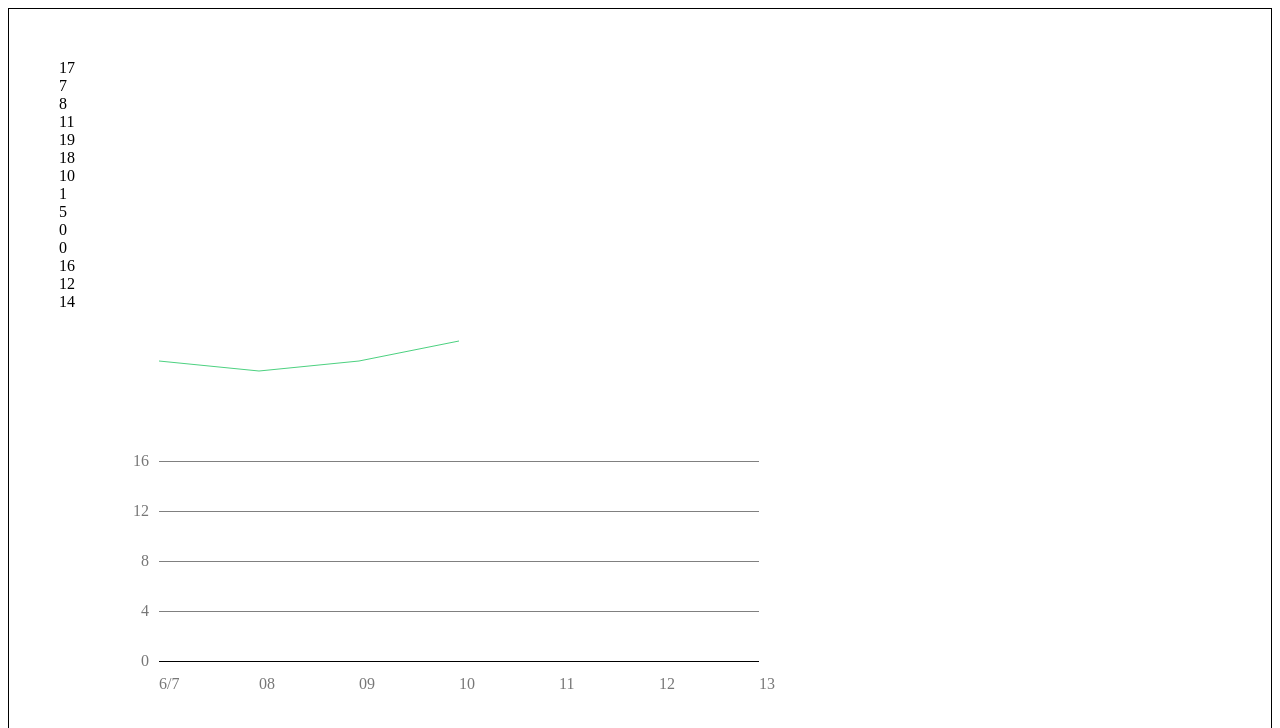
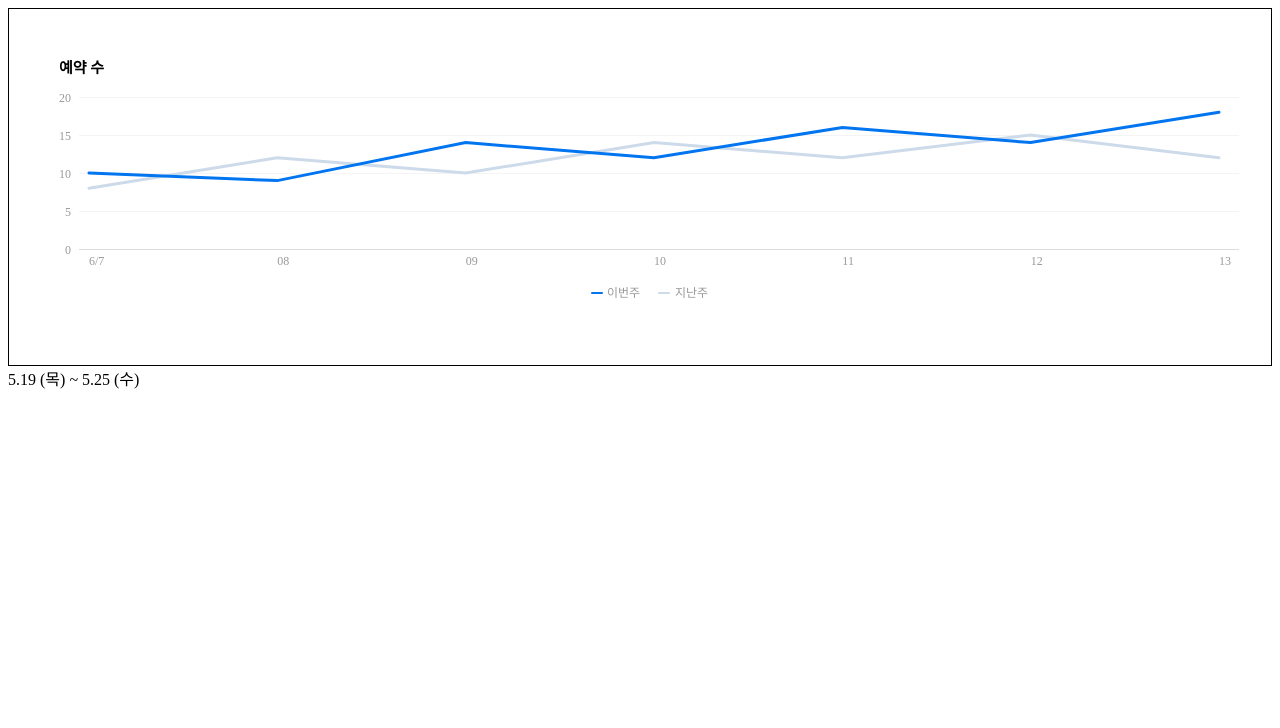
Before and after one commit to mujaen/react-query-apollo, a React app: page / in a window 1280 px wide. Shown: the top 728 px of the page. Built offline with nearby package versions, Linux system fonts and the light colour scheme.

Commit message:
feat: Display Weekly Component 추가

```diff
--- /dev/null
+++ b/src/components/DisplayWeek/index.tsx
@@ -0,0 +1,29 @@
+import React from 'react';
+import styled from 'styled-components';
+
+interface DisplayWeekDataProps {
+  date: string;
+}
+
+interface DisplayWeekProps {
+  data: DisplayWeekDataProps[],
+}
+
+const WeekRangeText = styled.div`
+
+`
+
+function DisplayWeek ({data}: DisplayWeekProps) {
+
+  const formatDate = (): string => {
+    return '12';
+  }
+
+  return (
+    <>
+      <WeekRangeText>{formatDate}5.19 (목) ~ 5.25 (수)</WeekRangeText>
+    </>
+  )
+}
+
+export default DisplayWeek;
--- a/src/components/LineChart/index.tsx
+++ b/src/components/LineChart/index.tsx
@@ -1,4 +1,4 @@
-import React, {useEffect} from 'react'
+import React from 'react'
 import styled from 'styled-components'
 import format from 'date-fns/format'
 import parseISO from 'date-fns/parseISO'
@@ -9,7 +9,9 @@ interface LineChartDataProps {
 }
 
 interface LineChartProps {
-    data: LineChartDataProps[]
+    data: LineChartDataProps[],
+    width: number;
+    title: string
 }
 
 const Wrapper = styled.div`
@@ -17,123 +19,200 @@ const Wrapper = styled.div`
     border: 1px solid #000;
 `
 
-const StyleSvg = styled.div`
-    text {
-      fill: #777;
-    }
+const Title = styled.text`
+    color: #333;
+    font-size: 15px;
+    font-weight: 600;
+    line-height: 20px;
+`
+
+const StyledText = styled.text`
+    fill: #999;
+    font-size: 12px;
+    line-height: 16px;
 `
 
 const MainLine = styled.path`
-    stroke: black;
+    stroke: #ddd;
     stroke-width: 1;
     shape-rendering : crispEdges;
     fill: none;
 `
 
 const SubLine = styled.path`
-    stroke: gray;
+    stroke: #f4f4f4;
     stroke-width: 1;
     shape-rendering : crispEdges;
     fill: none;
 `
 
-const ThisWeek = styled.path`
-    stroke: rgb(76, 209, 128);
-    stroke-width: 1;
+const ThisWeekPath = styled.path`
+    stroke: #0075EF;
+    stroke-width: 3;
+    stroke-linecap: round;
+    fill: none;
+`
+
+const LastWeekPath = styled.path`
+    stroke: #CCDAEA;
+    stroke-width: 3;
+    stroke-linecap: round;
+    fill: none;
+`
+
+const StyledThisLabelPath = styled.path`
+    stroke: #0075EF;
+    stroke-width: 2;
+    stroke-linecap: round;
+    fill: none;
+`
+
+const StyledLastLabelPath = styled.path`
+    stroke: #CCDAEA;
+    stroke-width: 2;
+    stroke-linecap: round;
     fill: none;
 `
 
 
-function LineChart({data}:LineChartProps) {
+function LineChart({data, width, title}:LineChartProps) {
     const initialOptions = {
-        width: 800,
-        height: 400
+        outerWidth: width,
+        outerHeight: 252,
+        paddingTop: 50,
+        paddingBottom: 50,
+        paddingLeft: 20,
+        paddingRight: 30,
+        xStartPoint: 20,
+        xStartText: 30,
+        xTextMargin: 12,
+        yTextMargin: 16,
+        yTextAxis: 5,
+        y: 38,
+        xTicks: 6,
     }
-    const SVG_CHART_WIDTH = 800;
-    const SVG_CHART_HEIGHT = 400;
+    const maxRange = {
+        max20: {
+            max: 20,
+            range: ['0', '5', '10', '15', '20']
+        },
+        max50: {
+            max: 50,
+            range: ['0', '10', '25', '35', '50']
+        },
+        max100: {
+            max: 100,
+            range: ['0', '25', '50', '75', '100']
+        },
+        default: {
+            max: 500,
+            range: ['0', '100', '250', '400', '500']
+        }
+    }
+    const {outerWidth, outerHeight, paddingTop, paddingBottom, paddingLeft, paddingRight, xStartPoint, xStartText, xTextMargin, yTextMargin, yTextAxis, y, xTicks } = initialOptions;
 
-    //최댓값
+    // 최댓값
     const max = Math.max(...data.map(day => day.value || 0), 0);
+    // x 중심선 너비
+    const xAxisLength = outerWidth;
+    // y 중심선 너비
+    const yAxisLength = outerHeight - (paddingTop + paddingBottom);
+    // y 시작점 위치
+    const yStartPoint = y + yAxisLength;
+    const thisWeekData = data.slice(0, 7).reverse();
+    const lastWeekData = data.slice(7).reverse();
 
-    const x = 100;
-    // x 중심선 너비
-    const xAxisLength = SVG_CHART_WIDTH - x * 2;
-    const y = 50;
-
-    // y 중심선 너비
-    const yAxisLength = SVG_CHART_HEIGHT - y * 2;
-    const xAxisY = y + yAxisLength;
-    const yTicks = 5;
-
-
-    // useEffect(() => {
-    //     window.addEventListener("resize", console.log(svgWrapperRef.current.getBoundingClientRect()), true);
-    // }, []);
-    const thisWeekData = data.slice(0, 7).reverse();
-    const lastWeekdata = data.slice(7).reverse();
+    /***
+     * 데이터를 받아 날짜를 변환합니다.
+     * @param data
+     */
     const formatDate = (data): string[] => {
-        const newData = new Array();
+        const newData = [''];
         data.map((_, index) => {
             newData[index] = `${format(parseISO(data[index].date), index == 0 ? 'M/d' :'dd')}`;
         });
         return newData;
     }
 
-    const makeMaxRange = (max): string[] => {
-        const newRange = new Array();
-        const unit = Math.ceil(max) / yTicks;
-        Array.from({length: yTicks}).map((_, index) => {
-           newRange[index] = Math.ceil(unit * index);
-        });
-
-        return newRange;
+    /***
+     * 최댓값과 문자열로 key를 받아 범위안의 결과값을 반환합니다.
+     * @param max
+     * @param key
+     */
+    const setMaxRange = (max, key) => {
+        switch(true) {
+            case max < 20:
+                return maxRange.max20[key]
+            case max < 50:
+                return maxRange.max50[key]
+            case max < 100:
+                return maxRange.max100[key]
+            default:
+                return maxRange.default[key]
+        }
     }
 
-    const makeChartPoint = () => {
-
+    /***
+     * 주별 데이터를 받아 패스의 좌표를 반환합니다
+     * @param data
+     */
+    const drawWeekPath = (data): string => {
+        let html = '';
+        if(data) {
+            data.map(({value}, index) => {
+                html += `${index == 0 ? 'M' : 'L'} ${(((outerWidth - (paddingLeft + paddingRight)) / xTicks) * index) + xStartText}, ${yStartPoint - makePoint(value, setMaxRange(max, 'max'))} `;
+            })
+        }
+        return html;
     }
 
-    const drawThisWeekPath = (): React.ReactNode => {
-        const h = '50';
-
-        return `M${x},${h} L${x * 2} 60, L${x * 3} ${h}, L${x * 4} 30`;
+    const drawLabelPath = (x: number, y: number): string => {
+        return `M${(outerWidth / 2) - x}, ${yStartPoint + y} L${(outerWidth / 2) - (x - 10)}, ${yStartPoint + y}`
     }
 
     const drawMainLine = (): string => {
-        return `M${x}, ${xAxisY} H${x + xAxisLength}`
+        return `M${xStartPoint}, ${yStartPoint} H${xAxisLength}`
     }
 
     const drawSubLine = (index): string => {
-        return `M${x}, ${xAxisY - (y * index)} L${x + xAxisLength} ${xAxisY - (y * index)}`
+        return `M${xStartPoint}, ${yStartPoint - (y * index)} L${xAxisLength} ${yStartPoint - (y * index)}`
+    }
+
+    const makePoint = (value: number, max: number ) => {
+        return (yAxisLength / max) * value;
     }
 
     return (
         <Wrapper>
-            {data?.map(({date, value}, index) => (
-                <div key={index}>{value}</div>
-            ))}
-            <StyleSvg>
-                <svg width={SVG_CHART_WIDTH} height={SVG_CHART_HEIGHT}>
-                    {makeMaxRange(max).map((value, index) => (
+            <svg width={outerWidth} height={outerHeight}>
+                <Title x={0} y={14}>
+                    {title}
+                </Title>
+                {setMaxRange(max, 'range').map((value, index) => (
                   <g key={index}>
                       <SubLine d={drawSubLine(index)} />
-                            <text x={x - 10} y={xAxisY - (y * index) + 5} textAnchor='end'>
+                      <StyledText x={xTextMargin} y={yStartPoint - (y * index) + yTextAxis} textAnchor='end'>
                           {value}
-                            </text>
+                      </StyledText>
                   </g>
                 ))}
                 <MainLine d={drawMainLine()} />
                 {formatDate(thisWeekData).map((day, index) => (
                   <g key={index}>
-                            <text x={x + ((SVG_CHART_WIDTH - x * 2) / 6) * index} y={xAxisY + 28}>
+                      <StyledText x={(((outerWidth - (paddingLeft + paddingRight)) / xTicks) * index) + xStartText} y={yStartPoint + yTextMargin}>
                           {day}
-                            </text>
+                      </StyledText>
                   </g>
                 ))}
-                    {/*<ThisWeekPath d="M100,50 H200" />*/}
-                    <ThisWeek d={drawThisWeekPath()} />
+                <LastWeekPath d={drawWeekPath(lastWeekData)} />
+                <ThisWeekPath d={drawWeekPath(thisWeekData)} />
+                <g>
+                    <StyledThisLabelPath d={drawLabelPath(57, 44)}></StyledThisLabelPath>
+                    <StyledText x={(outerWidth / 2) - 42} y={yStartPoint + (yTextMargin * 3)}>이번주</StyledText>
+                    <StyledLastLabelPath d={drawLabelPath(-10, 44)}></StyledLastLabelPath>
+                    <StyledText x={(outerWidth / 2) + 26} y={yStartPoint + (yTextMargin * 3)}>지난주</StyledText>
+                </g>
             </svg>
-            </StyleSvg>
         </Wrapper>
     )
 }
--- a/src/pages/HomePage/index.tsx
+++ b/src/pages/HomePage/index.tsx
@@ -1,31 +1,32 @@
 import React from 'react';
 import LineChart from 'components/LineChart';
+import DisplayWeek from "../../components/DisplayWeek";
 
 const HomePage: React.FC = ({}) => {
   const trends = [
     {
       date: '2020-06-13T00:00:00.000Z',
-      value: 17
+      value: 18
     },
     {
       date: '2020-06-12T00:00:00.000Z',
-      value: 7
+      value: 14
     },
     {
       date: '2020-06-11T00:00:00.000Z',
-      value: 8
+      value: 16
     },
     {
       date: '2020-06-10T00:00:00.000Z',
-      value: 11
+      value: 12
     },
     {
       date: '2020-06-09T00:00:00.000Z',
-      value: 19
+      value: 14
     },
     {
       date: '2020-06-08T00:00:00.000Z',
-      value: 18
+      value: 9
     },
     {
       date: '2020-06-07T00:00:00.000Z',
@@ -33,23 +34,23 @@ const HomePage: React.FC = ({}) => {
     },
     {
       date: '2020-06-06T00:00:00.000Z',
-      value: 1
+      value: 12
     },
     {
       date: '2020-06-05T00:00:00.000Z',
-      value: 5
+      value: 15
     },
     {
       date: '2020-06-04T00:00:00.000Z',
-      value: 0
+      value: 12
     },
     {
       date: '2020-06-03T00:00:00.000Z',
-      value: 0
+      value: 14
     },
     {
       date: '2020-06-02T00:00:00.000Z',
-      value: 16
+      value: 10
     },
     {
       date: '2020-06-01T00:00:00.000Z',
@@ -57,13 +58,15 @@ const HomePage: React.FC = ({}) => {
     },
     {
       date: '2020-05-31T00:00:00.000Z',
-      value: 14
+      value: 8
     },
   ]
+  const contentWidth = window.innerWidth - 100;
 
   return (
     <>
-      <LineChart data={trends} />
+      <LineChart data={trends} width={contentWidth} title='예약 수' />
+      <DisplayWeek />
     </>
   );
 };
```
Lines whose indentation alone changed are shown as unchanged.
